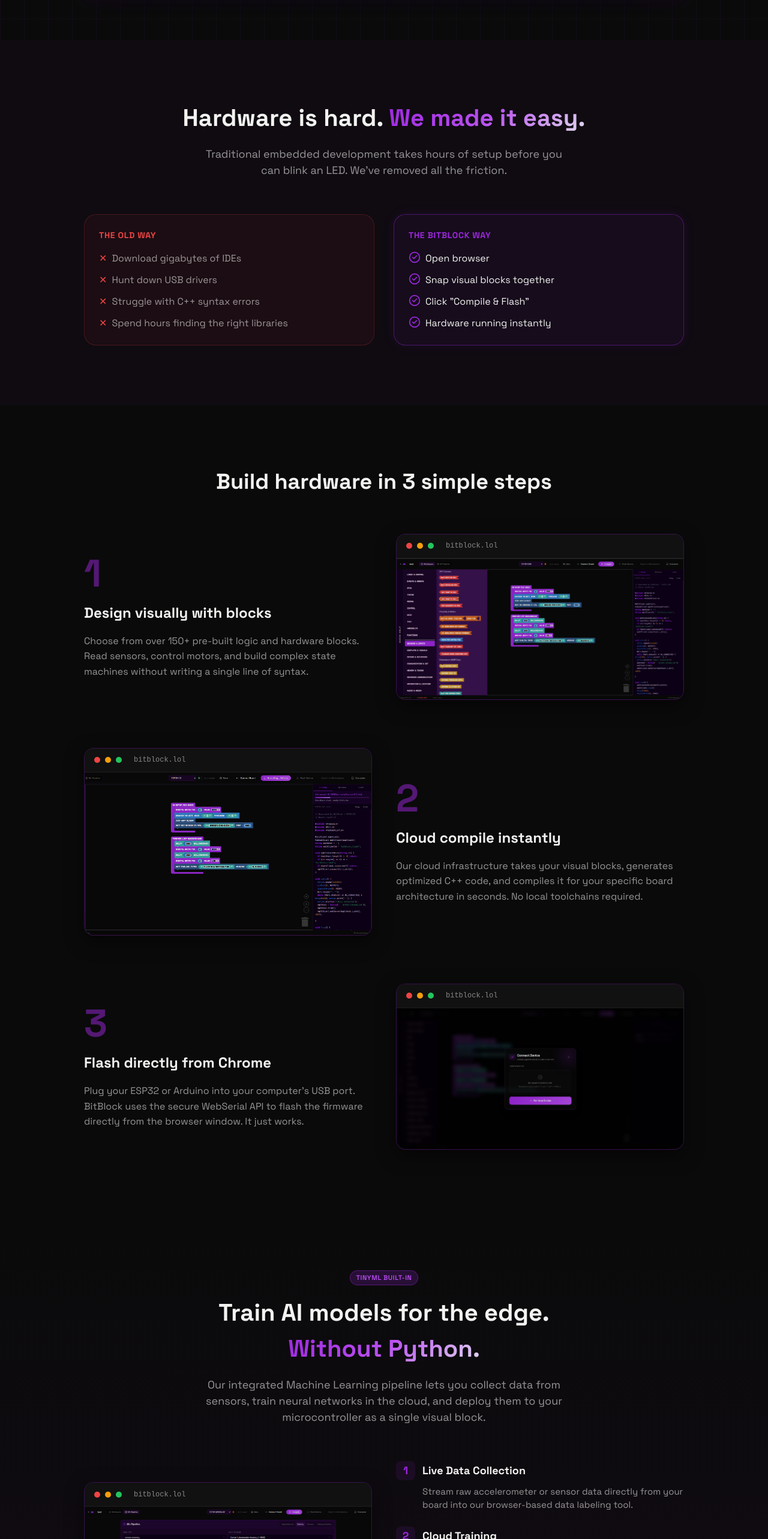
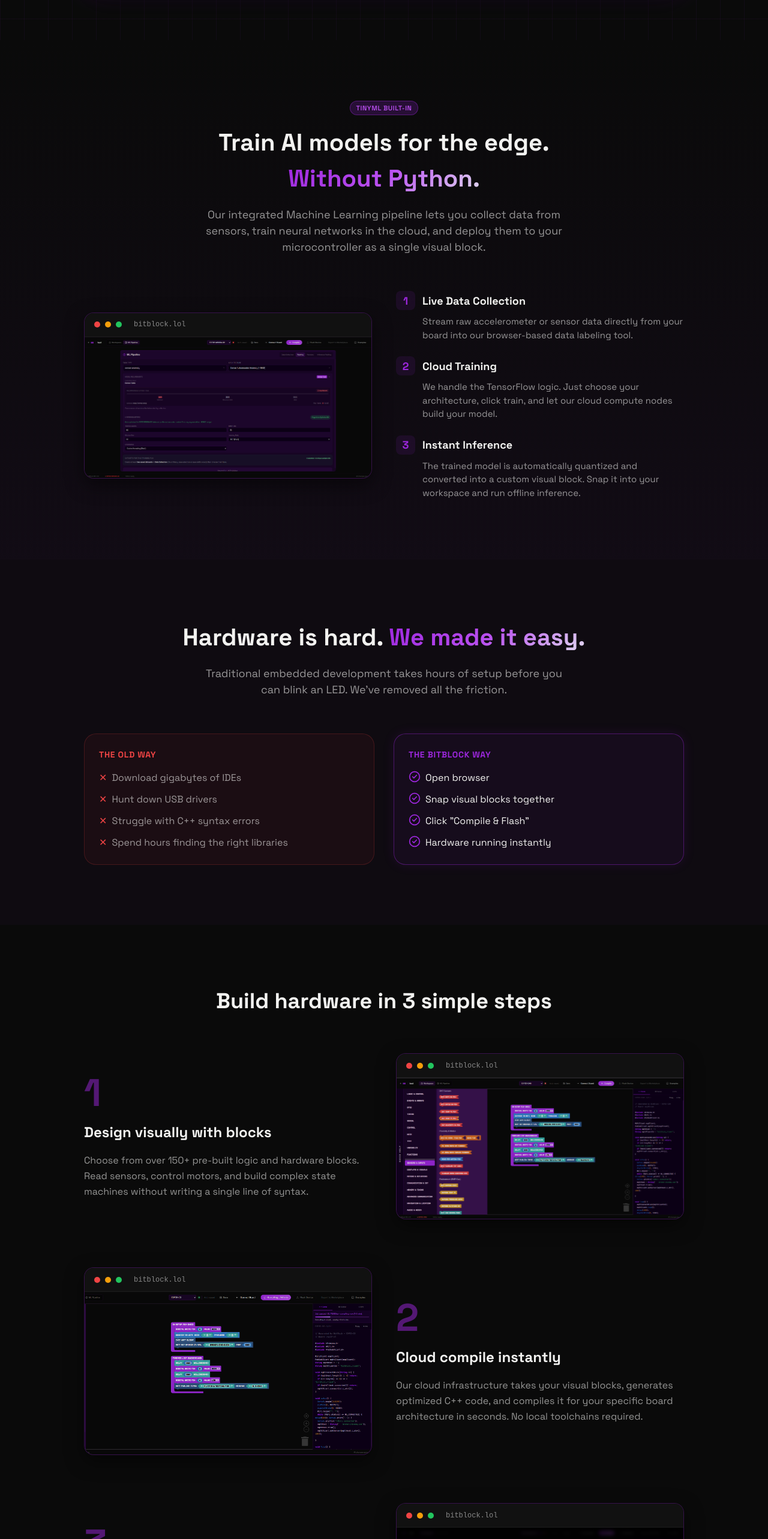
Before and after one commit to AnasWagih25/BitBlock, a React (Vite) app: page / in a window 1280 px wide. Shown: the part 1289-3855 px from the top of the page at 60% size. Built offline with nearby package versions, Linux system fonts and the light colour scheme; no server answers; the database is empty.

Commit message:
feat: add LandingPage component and implement AuthContext for user state management

```diff
--- a/index.html
+++ b/index.html
@@ -1,55 +1,84 @@
 <!doctype html>
 <html lang="en">
+
 <head>
   <meta charset="UTF-8" />
   <link rel="icon" type="image/png" href="/favicon.png" />
   <meta name="viewport" content="width=device-width, initial-scale=1.0" />
-    <meta name="description" content="BitBlock — Browser-based visual firmware builder for microcontrollers. Property and development of 8bitlab.org. No install, no code required." />
+  <meta name="description"
+    content="BitBlock — Browser-based visual firmware builder for microcontrollers. Property and development of 8bitlab.org. No install, no code required." />
   <title>BitBlock by 8BitLab</title>
   <link rel="preconnect" href="https://fonts.googleapis.com" />
   <link rel="preconnect" href="https://fonts.gstatic.com" crossorigin />
-    <link href="https://fonts.googleapis.com/css2?family=Space+Grotesk:wght@300;400;500;600;700&family=JetBrains+Mono:wght@400;500&display=swap" rel="stylesheet" />
+  <link
+    href="https://fonts.googleapis.com/css2?family=Space+Grotesk:wght@300;400;500;600;700&family=JetBrains+Mono:wght@400;500&display=swap"
+    rel="stylesheet" />
 </head>
+
 <body>
   <div id="root">
     <!-- Static content for bots and non-JS crawlers. React will overwrite this upon hydration. -->
-      <main style="position: absolute; width: 1px; height: 1px; padding: 0; margin: -1px; overflow: hidden; clip: rect(0, 0, 0, 0); white-space: nowrap; border: 0;">
+    <main
+      style="position: absolute; width: 1px; height: 1px; padding: 0; margin: -1px; overflow: hidden; clip: rect(0, 0, 0, 0); white-space: nowrap; border: 0;">
       <h1>BitBlock: Program Hardware. Without Writing Code.</h1>
-        <p>Stop fighting with C++ pointers, missing libraries, and broken toolchains. BitBlock is a visual programming platform that lets anyone build complex device firmware in minutes directly from the browser.</p>
+      <p>Stop fighting with C++ pointers, missing libraries, and broken toolchains. BitBlock is a visual programming
+        platform that lets anyone build complex device firmware in minutes directly from the browser. Join 200+ makers
+        and students already building with BitBlock.</p>
 
       <h2>Hardware is hard. We made it easy.</h2>
-        <p>Traditional embedded development takes hours of setup before you can blink an LED. We've removed all the friction.</p>
+      <p>Traditional embedded development takes hours of setup before you can blink an LED. We've removed all the
+        friction.</p>
       <ul>
-          <li><strong>The Old Way:</strong> Download gigabytes of IDEs, hunt down USB drivers, struggle with C++ syntax errors, spend hours finding the right libraries.</li>
-          <li><strong>The BitBlock Way:</strong> Open your browser, snap visual blocks together, click "Compile & Flash", and your hardware is running instantly.</li>
+        <li><strong>The Old Way:</strong> Download gigabytes of IDEs, hunt down USB drivers, struggle with C++ syntax
+          errors, spend hours finding the right libraries.</li>
+        <li><strong>The BitBlock Way:</strong> Open your browser, snap visual blocks together, click "Compile & Flash",
+          and your hardware is running instantly.</li>
       </ul>
 
       <h2>Build hardware in 3 simple steps</h2>
       <ol>
-          <li><strong>Design visually with blocks:</strong> Choose from over 150+ pre-built logic and hardware blocks. Read sensors, control motors, and build complex state machines without writing a single line of syntax.</li>
-          <li><strong>Cloud compile instantly:</strong> Our cloud infrastructure takes your visual blocks, generates optimized C++ code, and compiles it for your specific board architecture in seconds. No local toolchains required.</li>
-          <li><strong>Flash directly from Chrome:</strong> Plug your ESP32 or Arduino into your computer's USB port. BitBlock uses the secure WebSerial API to flash the firmware directly from the browser window. It just works.</li>
+        <li><strong>Design visually with blocks:</strong> Choose from over 150+ pre-built logic and hardware blocks.
+          Read sensors, control motors, and build complex state machines without writing a single line of syntax.</li>
+        <li><strong>Cloud compile instantly:</strong> Our cloud infrastructure takes your visual blocks, generates
+          optimized C++ code, and compiles it for your specific board architecture in seconds. No local toolchains
+          required.</li>
+        <li><strong>Flash directly from Chrome:</strong> Plug your ESP32 or Arduino into your computer's USB port.
+          BitBlock uses the secure WebSerial API to flash the firmware directly from the browser window. It just works.
+        </li>
       </ol>
 
-        <h2>Train AI models for the edge. Without Python.</h2>
-        <p>Our integrated Machine Learning pipeline lets you collect data from sensors, train neural networks in the cloud, and deploy them to your microcontroller as a single visual block.</p>
+      <h2>Testimonials</h2>
+      <blockquote>
+        "I used to spend 3 hours just setting up my C++ environment and fighting driver errors. With BitBlock, I had a
+        working gesture-recognition glove built and flashed in 20 minutes." — Marawan T., Electronics Engineering
+        Student
+      </blockquote>
+
+      <h2>Edge Impulse Alternative: Train AI models for the edge. Without Python.</h2>
+      <p>Edge Impulse requires Python scripts for data collection, zip file downloads for deployment, and manual C++
+        coding to run inference. The BitBlock ML Pipeline is different:</p>
       <ol>
-          <li><strong>Live Data Collection:</strong> Stream raw accelerometer or sensor data directly from your board into our browser-based data labeling tool.</li>
-          <li><strong>Cloud Training:</strong> We handle the TensorFlow logic. Just choose your architecture, click train, and let our cloud compute nodes build your model.</li>
-          <li><strong>Instant Inference:</strong> The trained model is automatically quantized and converted into a custom visual block. Snap it into your workspace and run offline inference.</li>
+        <li><strong>Live Data Collection:</strong> Click "Collect" and WebSerial streams raw sensor data directly into
+          your browser. No CLI tools needed.</li>
+        <li><strong>Cloud Training:</strong> We handle the TensorFlow logic across 12 pre-tuned architectures.
+          Auto-optimization picks the best model for your specific board.</li>
+        <li><strong>Instant Inference:</strong> The trained model becomes a single visual block. Drag it in, cloud
+          compile, and flash in one click. Zero inference code.</li>
       </ol>
 
       <h2>Features</h2>
       <ul>
         <li><strong>Visual Block Editor:</strong> Drag, drop, and snap blocks together to build complex logic.</li>
-          <li><strong>Zero Setup Required:</strong> No drivers to install, no libraries to configure, no IDEs to download.</li>
+        <li><strong>Zero Setup Required:</strong> No drivers to install, no libraries to configure, no IDEs to download.
+        </li>
         <li><strong>Cloud Compilation:</strong> Instant cloud compilation to highly optimized C++.</li>
         <li><strong>1-Click Flashing:</strong> Flash directly from the browser using WebSerial API.</li>
         <li><strong>Edge AI Built-in:</strong> Collect data, train TinyML models, and deploy them.</li>
-          <li><strong>Community Marketplace:</strong> Download community-built block extensions instantly.</li>
+        <li><strong>Community Marketplace (Soon):</strong> Download community-built block extensions instantly.</li>
       </ul>
     </main>
   </div>
   <script type="module" src="/src/main.tsx"></script>
 </body>
+
 </html>
--- a/src/contexts/AuthContext.tsx
+++ b/src/contexts/AuthContext.tsx
@@ -108,7 +108,7 @@
     if (!snap.exists()) {
       await setDoc(ref, {
         uid: u.uid,
-        email: u.email,
+        email: u.email || `guest_${u.uid.substring(0,8)}@guest.local`,
         displayName: u.displayName || "BitBuilder",
         photoURL: u.photoURL || null,
         createdAt: serverTimestamp(),
--- a/src/pages/LandingPage.tsx
+++ b/src/pages/LandingPage.tsx
@@ -31,8 +31,8 @@
   },
   {
     icon: <Globe size={28} color="#B94FF0" />,
-    title: "Community Marketplace",
-    desc: "Need a block for a specific sensor? Download community-built extensions instantly from our integrated marketplace.",
+    title: "Community Marketplace (Soon)",
+    desc: "Need a block for a specific sensor? Download community-built extensions instantly from our integrated marketplace. Launching in Q3.",
   },
 ];
 
@@ -147,6 +147,58 @@
         </div>
       </section>
 
+      {/* Edge ML Section */}
+      <section style={{ padding: "100px 40px", background: "linear-gradient(180deg, #0A0A0A 0%, rgba(157,39,222,0.05) 100%)" }}>
+        <div style={{ maxWidth: 1000, margin: "0 auto" }}>
+          <div style={{ textAlign: "center", marginBottom: 60 }}>
+            <div className="badge badge-purple" style={{ marginBottom: 16 }}>TinyML Built-In</div>
+            <h2 style={{ fontSize: "clamp(28px, 4vw, 40px)", fontWeight: 700, color: "#F2F2F0", marginBottom: 16 }}>
+              Train AI models for the edge. <br /><span className="gradient-text">Without Python.</span>
+            </h2>
+            <p style={{ color: "rgba(242,242,240,0.6)", fontSize: 18, maxWidth: 650, margin: "0 auto" }}>
+              Our integrated Machine Learning pipeline lets you collect data from sensors, train neural networks in the cloud, and deploy them to your microcontroller as a single visual block.
+            </p>
+          </div>
+
+          <div style={{ display: "flex", gap: 40, alignItems: "center", flexWrap: "wrap", flexDirection: "row-reverse" }}>
+             <div style={{ flex: "1 1 400px" }}>
+                <ul style={{ display: "flex", flexDirection: "column", gap: 24, padding: 0, listStyle: "none" }}>
+                  <li>
+                    <h4 style={{ color: "#F2F2F0", fontSize: 18, fontWeight: 700, marginBottom: 8, display: "flex", alignItems: "center", gap: 12 }}>
+                      <span style={{ width: 32, height: 32, borderRadius: 8, background: "rgba(157,39,222,0.1)", color: "#9D27DE", display: "flex", alignItems: "center", justifyContent: "center", flexShrink: 0 }}>1</span>
+                      Live Data Collection
+                    </h4>
+                    <p style={{ color: "rgba(242,242,240,0.6)", fontSize: 15, paddingLeft: 44, margin: 0, lineHeight: 1.5 }}>Stream raw accelerometer or sensor data directly from your board into our browser-based data labeling tool.</p>
+                  </li>
+                  <li>
+                    <h4 style={{ color: "#F2F2F0", fontSize: 18, fontWeight: 700, marginBottom: 8, display: "flex", alignItems: "center", gap: 12 }}>
+                      <span style={{ width: 32, height: 32, borderRadius: 8, background: "rgba(157,39,222,0.1)", color: "#9D27DE", display: "flex", alignItems: "center", justifyContent: "center", flexShrink: 0 }}>2</span>
+                      Cloud Training
+                    </h4>
+                    <p style={{ color: "rgba(242,242,240,0.6)", fontSize: 15, paddingLeft: 44, margin: 0, lineHeight: 1.5 }}>We handle the TensorFlow logic. Just choose your architecture, click train, and let our cloud compute nodes build your model.</p>
+                  </li>
+                  <li>
+                    <h4 style={{ color: "#F2F2F0", fontSize: 18, fontWeight: 700, marginBottom: 8, display: "flex", alignItems: "center", gap: 12 }}>
+                      <span style={{ width: 32, height: 32, borderRadius: 8, background: "rgba(157,39,222,0.1)", color: "#9D27DE", display: "flex", alignItems: "center", justifyContent: "center", flexShrink: 0 }}>3</span>
+                      Instant Inference
+                    </h4>
+                    <p style={{ color: "rgba(242,242,240,0.6)", fontSize: 15, paddingLeft: 44, margin: 0, lineHeight: 1.5 }}>The trained model is automatically quantized and converted into a custom visual block. Snap it into your workspace and run offline inference.</p>
+                  </li>
+                </ul>
+             </div>
+             <div style={{ flex: "1 1 400px", background: "#0A0A0A", borderRadius: 16, border: "1px solid rgba(157,39,222,0.3)", overflow: "hidden", boxShadow: "0 10px 30px rgba(0,0,0,0.5)" }}>
+               <div style={{ height: 40, background: "#111", borderBottom: "1px solid rgba(255,255,255,0.05)", display: "flex", alignItems: "center", padding: "0 16px", gap: 8 }}>
+                  <div style={{width: 10, height: 10, borderRadius: "50%", background: "#EF4444"}} />
+                  <div style={{width: 10, height: 10, borderRadius: "50%", background: "#F59E0B"}} />
+                  <div style={{width: 10, height: 10, borderRadius: "50%", background: "#22C55E"}} />
+                  <span style={{fontSize: 12, color: "#888", marginLeft: 12, fontFamily: "monospace"}}>bitblock.lol</span>
+               </div>
+               <img src="/demo/ai_lab.png" alt="ML Pipeline" style={{ width: "100%", display: "block" }} />
+             </div>
+          </div>
+        </div>
+      </section>
+
       {/* The Problem / Solution Section */}
       <section style={{ padding: "100px 40px", background: "rgba(157,39,222,0.03)" }}>
         <div style={{ maxWidth: 1000, margin: "0 auto" }}>
@@ -245,55 +297,65 @@
          </div>
       </section>
 
-      {/* Edge ML Section */}
-      <section style={{ padding: "100px 40px", background: "linear-gradient(180deg, #0A0A0A 0%, rgba(157,39,222,0.05) 100%)" }}>
-        <div style={{ maxWidth: 1000, margin: "0 auto" }}>
+      {/* Testimonial Section */}
+      <section style={{ padding: "80px 40px", background: "#0A0A0A" }}>
+        <div style={{ maxWidth: 800, margin: "0 auto", textAlign: "center" }}>
+          <div style={{ fontSize: 48, color: "#9D27DE", marginBottom: -20, fontFamily: "serif" }}>"</div>
+          <p style={{ fontSize: "clamp(20px, 3vw, 28px)", fontWeight: 500, color: "#F2F2F0", lineHeight: 1.5, marginBottom: 24 }}>
+            I used to spend 3 hours just setting up my C++ environment and fighting driver errors. With BitBlock, I had a working gesture-recognition glove built and flashed in 20 minutes.
+          </p>
+          <div style={{ fontSize: 16, color: "rgba(242,242,240,0.6)", fontWeight: 600 }}>
+            &mdash; Marawan T., Engineering Student
+          </div>
+        </div>
+      </section>
+
+      {/* Edge Impulse Comparison Section */}
+      <section style={{ padding: "100px 40px", background: "linear-gradient(180deg, rgba(157,39,222,0.04) 0%, #0A0A0A 100%)" }}>
+        <div style={{ maxWidth: 1100, margin: "0 auto" }}>
           <div style={{ textAlign: "center", marginBottom: 60 }}>
-            <div className="badge badge-purple" style={{ marginBottom: 16 }}>TinyML Built-In</div>
+            <div className="badge badge-purple" style={{ marginBottom: 16 }}>Switching from Edge Impulse?</div>
             <h2 style={{ fontSize: "clamp(28px, 4vw, 40px)", fontWeight: 700, color: "#F2F2F0", marginBottom: 16 }}>
-              Train AI models for the edge. <br /><span className="gradient-text">Without Python.</span>
+              Same goal. <span className="gradient-text">Radically simpler path.</span>
             </h2>
-            <p style={{ color: "rgba(242,242,240,0.6)", fontSize: 18, maxWidth: 650, margin: "0 auto" }}>
-              Our integrated Machine Learning pipeline lets you collect data from sensors, train neural networks in the cloud, and deploy them to your microcontroller as a single visual block.
+            <p style={{ color: "rgba(242,242,240,0.6)", fontSize: 18, maxWidth: 700, margin: "0 auto" }}>
+              Edge Impulse was acquired by Qualcomm and is pivoting toward enterprise industrial IoT. If you're a maker, student, or startup — you're no longer their priority. We built BitBlock for you.
             </p>
           </div>
 
-          <div style={{ display: "flex", gap: 40, alignItems: "center", flexWrap: "wrap", flexDirection: "row-reverse" }}>
-             <div style={{ flex: "1 1 400px" }}>
-                <ul style={{ display: "flex", flexDirection: "column", gap: 24, padding: 0, listStyle: "none" }}>
-                  <li>
-                    <h4 style={{ color: "#F2F2F0", fontSize: 18, fontWeight: 700, marginBottom: 8, display: "flex", alignItems: "center", gap: 12 }}>
-                      <span style={{ width: 32, height: 32, borderRadius: 8, background: "rgba(157,39,222,0.1)", color: "#9D27DE", display: "flex", alignItems: "center", justifyContent: "center", flexShrink: 0 }}>1</span>
-                      Live Data Collection
-                    </h4>
-                    <p style={{ color: "rgba(242,242,240,0.6)", fontSize: 15, paddingLeft: 44, margin: 0, lineHeight: 1.5 }}>Stream raw accelerometer or sensor data directly from your board into our browser-based data labeling tool.</p>
-                  </li>
-                  <li>
-                    <h4 style={{ color: "#F2F2F0", fontSize: 18, fontWeight: 700, marginBottom: 8, display: "flex", alignItems: "center", gap: 12 }}>
-                      <span style={{ width: 32, height: 32, borderRadius: 8, background: "rgba(157,39,222,0.1)", color: "#9D27DE", display: "flex", alignItems: "center", justifyContent: "center", flexShrink: 0 }}>2</span>
-                      Cloud Training
-                    </h4>
-                    <p style={{ color: "rgba(242,242,240,0.6)", fontSize: 15, paddingLeft: 44, margin: 0, lineHeight: 1.5 }}>We handle the TensorFlow logic. Just choose your architecture, click train, and let our cloud compute nodes build your model.</p>
-                  </li>
-                  <li>
-                    <h4 style={{ color: "#F2F2F0", fontSize: 18, fontWeight: 700, marginBottom: 8, display: "flex", alignItems: "center", gap: 12 }}>
-                      <span style={{ width: 32, height: 32, borderRadius: 8, background: "rgba(157,39,222,0.1)", color: "#9D27DE", display: "flex", alignItems: "center", justifyContent: "center", flexShrink: 0 }}>3</span>
-                      Instant Inference
-                    </h4>
-                    <p style={{ color: "rgba(242,242,240,0.6)", fontSize: 15, paddingLeft: 44, margin: 0, lineHeight: 1.5 }}>The trained model is automatically quantized and converted into a custom visual block. Snap it into your workspace and run offline inference.</p>
-                  </li>
-                </ul>
-             </div>
-             <div style={{ flex: "1 1 400px", background: "#0A0A0A", borderRadius: 16, border: "1px solid rgba(157,39,222,0.3)", overflow: "hidden", boxShadow: "0 10px 30px rgba(0,0,0,0.5)" }}>
-               <div style={{ height: 40, background: "#111", borderBottom: "1px solid rgba(255,255,255,0.05)", display: "flex", alignItems: "center", padding: "0 16px", gap: 8 }}>
-                  <div style={{width: 10, height: 10, borderRadius: "50%", background: "#EF4444"}} />
-                  <div style={{width: 10, height: 10, borderRadius: "50%", background: "#F59E0B"}} />
-                  <div style={{width: 10, height: 10, borderRadius: "50%", background: "#22C55E"}} />
-                  <span style={{fontSize: 12, color: "#888", marginLeft: 12, fontFamily: "monospace"}}>bitblock.lol</span>
-               </div>
-               <img src="/demo/ai_lab.png" alt="ML Pipeline" style={{ width: "100%", display: "block" }} />
-             </div>
+          {/* Comparison Table */}
+          <div style={{ borderRadius: 16, border: "1px solid rgba(157,39,222,0.2)", overflow: "hidden", background: "#0A0A0A" }}>
+            {/* Header */}
+            <div style={{ display: "grid", gridTemplateColumns: "1fr 1fr 1fr", background: "#111", borderBottom: "1px solid rgba(255,255,255,0.08)" }}>
+              <div style={{ padding: "16px 20px", fontSize: 13, color: "rgba(242,242,240,0.4)", fontWeight: 600, textTransform: "uppercase", letterSpacing: "0.05em" }}></div>
+              <div style={{ padding: "16px 20px", fontSize: 13, color: "rgba(242,242,240,0.5)", fontWeight: 600, textTransform: "uppercase", letterSpacing: "0.05em", textAlign: "center" }}>Edge Impulse</div>
+              <div style={{ padding: "16px 20px", fontSize: 13, color: "#9D27DE", fontWeight: 700, textTransform: "uppercase", letterSpacing: "0.05em", textAlign: "center" }}>BitBlock</div>
+            </div>
+
+            {[
+              { label: "Setup Required", ei: "Install Node.js CLI tools, serial daemon, data forwarder packages", bb: "Open Chrome. That's it.", bbWin: true },
+              { label: "Data Collection", ei: "Run edge-impulse-data-forwarder from terminal, configure serial manually", bb: "Click \"Collect\" — WebSerial streams sensor data directly in the browser", bbWin: true },
+              { label: "Model Deployment", ei: "Download a ZIP file, extract C++ library, manually integrate into Arduino/PlatformIO project", bb: "Model auto-compiles into firmware and flashes via WebSerial in one click", bbWin: true },
+              { label: "Inference Code", ei: "Write C++ tensor allocation, input normalization, and output parsing yourself", bb: "Drag a visual block into your workspace. Zero code.", bbWin: true },
+              { label: "Free Tier Limits", ei: "3 private projects, 10 experiments, no GPU, no RAM-optimized compiler", bb: "Unlimited projects during beta. No paywalls on any ML feature.", bbWin: true },
+              { label: "Architectures", ei: "Generic pipelines — you configure DSP blocks, learning blocks, impulse design manually", bb: "12 pre-tuned architectures across 8 task types with auto-optimization for your specific board", bbWin: true },
+              { label: "Training Feedback", ei: "Train, wait, see final accuracy. Limited experiment tracking on free tier.", bb: "Live epoch-by-epoch loss/accuracy, per-class F1, confusion matrix, hard-example identification", bbWin: true },
+              { label: "Production License", ei: "Enterprise subscription required for >1000 units. Contact sales for pricing.", bb: "Open source firmware output. Deploy wherever you want.", bbWin: true },
+            ].map((row, i) => (
+              <div key={i} style={{ display: "grid", gridTemplateColumns: "1fr 1fr 1fr", borderBottom: i < 7 ? "1px solid rgba(255,255,255,0.05)" : "none" }}>
+                <div style={{ padding: "16px 20px", fontSize: 13, color: "#F2F2F0", fontWeight: 600, display: "flex", alignItems: "center" }}>{row.label}</div>
+                <div style={{ padding: "16px 20px", fontSize: 13, color: "rgba(242,242,240,0.4)", lineHeight: 1.5, display: "flex", alignItems: "center", borderLeft: "1px solid rgba(255,255,255,0.05)", borderRight: "1px solid rgba(255,255,255,0.05)" }}>{row.ei}</div>
+                <div style={{ padding: "16px 20px", fontSize: 13, color: row.bbWin ? "#F2F2F0" : "rgba(242,242,240,0.4)", lineHeight: 1.5, display: "flex", alignItems: "center", gap: 8, background: row.bbWin ? "rgba(157,39,222,0.05)" : "transparent" }}>
+                  {row.bbWin && <CheckCircle2 size={14} color="#9D27DE" style={{flexShrink: 0}} />}
+                  {row.bb}
+                </div>
+              </div>
+            ))}
           </div>
+
+          <p style={{ textAlign: "center", marginTop: 32, fontSize: 14, color: "rgba(242,242,240,0.4)", fontStyle: "italic" }}>
+            Comparison based on Edge Impulse Developer (free) plan as of May 2026. Enterprise features require contacting their sales team.
+          </p>
         </div>
       </section>
 
@@ -339,11 +401,13 @@
               Ready to start building?
             </h2>
             <p style={{ color: "rgba(242,242,240,0.7)", fontSize: 18, marginBottom: 40, maxWidth: 500, margin: "0 auto 40px" }}>
-              Join thousands of makers, educators, and engineers creating embedded projects with BitBlock. It takes 30 seconds to sign up.
+              Join 200+ makers and students already building with BitBlock. It takes 30 seconds to sign up.
             </p>
-            <Link to="/signup" className="btn-primary" style={{ fontSize: 18, padding: "16px 40px" }}>
-              {isBetaMode ? "Create Free Account" : "Start Building for Free"} <ChevronRight size={20} />
-            </Link>
+            <div style={{ display: "flex", gap: 16, justifyContent: "center", flexWrap: "wrap" }}>
+              <Link to="/signup" className="btn-primary" style={{ fontSize: 18, padding: "16px 40px" }}>
+                {isBetaMode ? "Create Free Account" : "Start Building for Free"} <ChevronRight size={20} />
+              </Link>
+            </div>
           </div>
         </div>
       </section>
```
Lines whose indentation alone changed are shown as unchanged.
